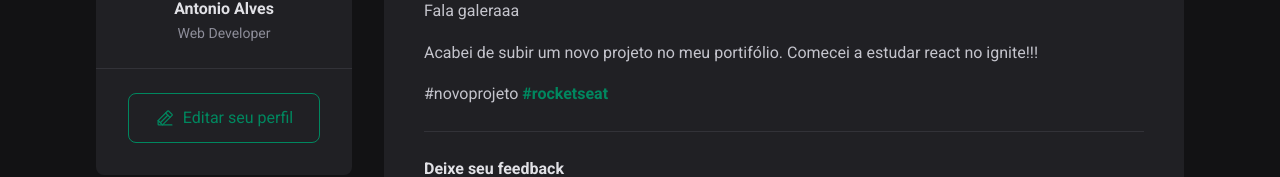
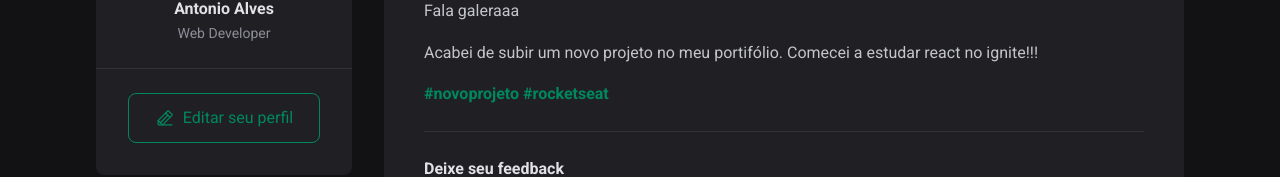
Before and after one commit to antoniojpsalves/ignite_feed, a React (Vite) app: page / in a window 1280 px wide. Shown: the part 230-407 px from the top of the page. Built offline with nearby package versions, Linux system fonts and the light colour scheme.

Commit message:
adicionando link do repositório do projeto

```diff
--- a/src/components/Post/index.tsx
+++ b/src/components/Post/index.tsx
@@ -22,7 +22,7 @@ export function Post({author, post}: Props) {
             <div className={styles.content}>
                 <p>Fala galeraaa</p>
                 <p>Acabei de subir um novo projeto no meu portifólio. Comecei a estudar react no ignite!!!</p>
-                <p>#novoprojeto  <a href="https://app.rocketseat.com.br/">#rocketseat</a></p>
+                <p> <a href="https://github.com/antoniojpsalves/ignite_feed" target="_blank" rel="noopener noreferrer"> #novoprojeto</a>  <a href="https://app.rocketseat.com.br/">#rocketseat</a></p>
             </div>
 
             <form className={styles.commentForm}>
```
